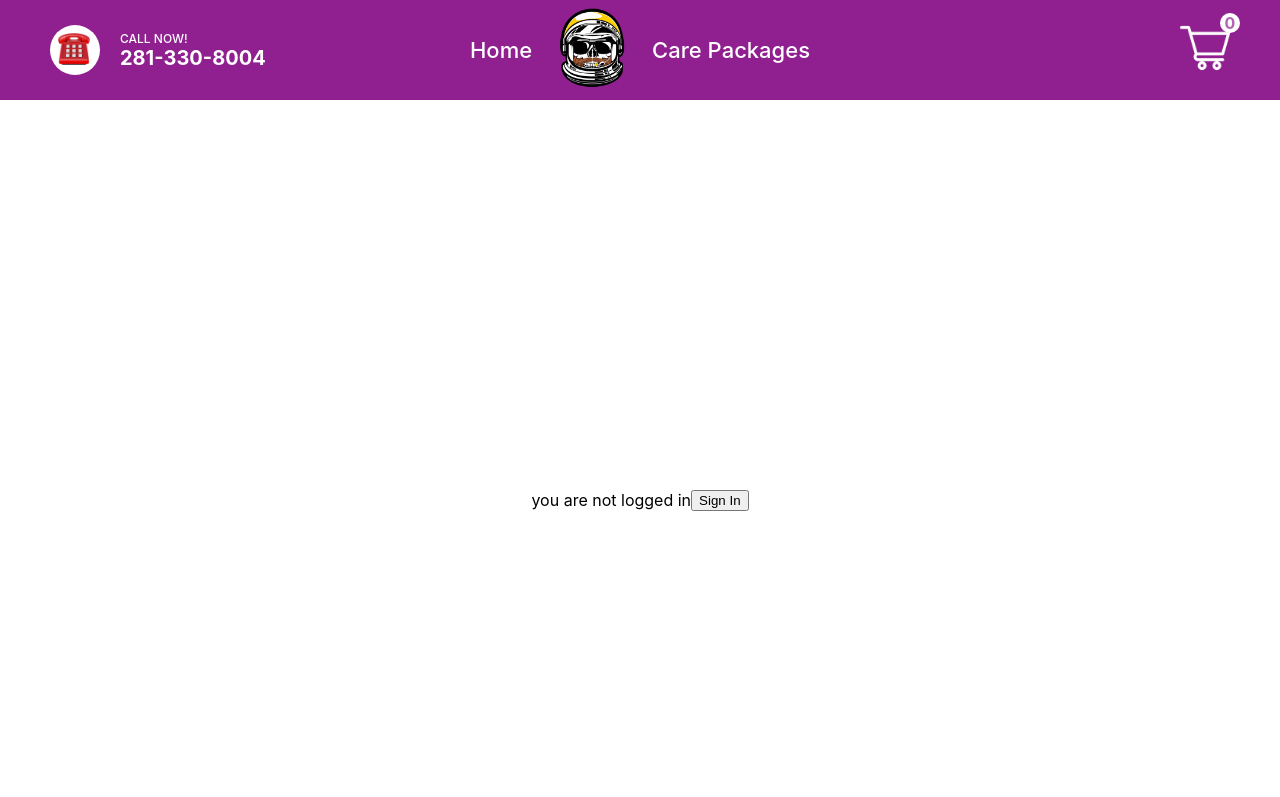
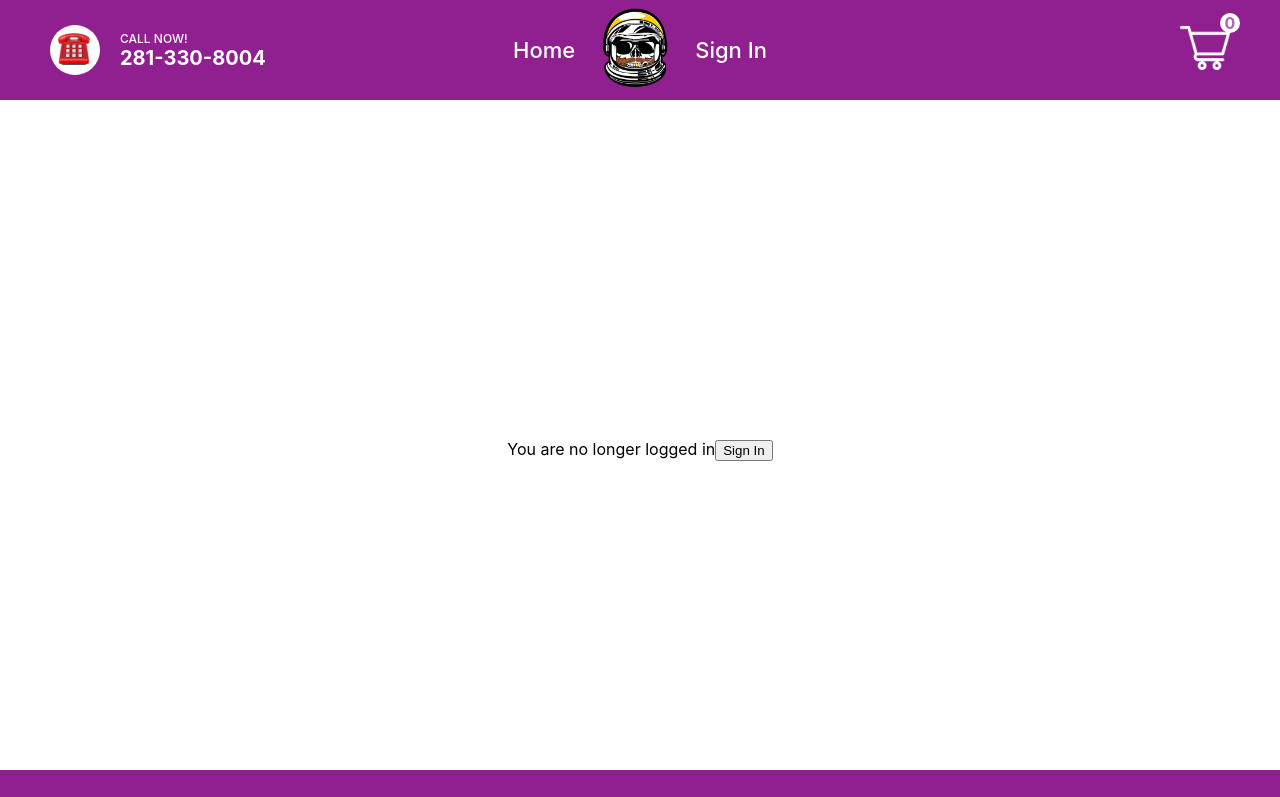
Before and after one commit to MikeNewsholme/Downstream, a Next.js app: page /login in a window 1280 px wide. Shown: the top 797 px of the page. Built offline with nearby package versions, Linux system fonts and the light colour scheme; no server answers.

Commit message:
safe commit

```diff
--- a/component/NavBar.jsx
+++ b/component/NavBar.jsx
@@ -30,8 +30,8 @@ const Navbar = () => {
               width="80"
             />
           </div>
-          <Link href="" passHref>
-            <li className={styles.listItem}>Care Packages</li>
+          <Link href="/login" passHref>
+            <li className={styles.listItem}>Sign In</li>
           </Link>
         </ul>
       </div>
--- a/pages/auth/signin.jsx
+++ b/pages/auth/signin.jsx
@@ -29,7 +29,7 @@ const SignIn = (props) => {
             setUserInfo({ ...userInfo, email: target.value })
           }
           type="email"
-          placeholder="john@email.com"
+          placeholder="mike@email.com"
         />
         <input
           value={userInfo.password}
--- a/pages/login.jsx
+++ b/pages/login.jsx
@@ -1,6 +1,7 @@
 import React from "react";
 import { useSession, signIn, signOut } from "next-auth/react";
-import styles from "../styles/Signin.module.css";
+import styles from "../styles/Login.module.css";
+
 
 const userLogin = () => {
   const { data: session } = useSession();
@@ -8,17 +9,19 @@ const userLogin = () => {
   if (session) {
     return (
       <div className={styles.container}>
-        <div>
-          welcome, {session.user.name}
-          <button onClick={() => signOut()}> Sign out</button>
+        <div className={styles.wrapper}>
+          Welcome, {session.user.name}
+          <button onClick={() => signOut()}>Sign out</button>
         </div>
       </div>
     );
   } else {
     return (
       <div className={styles.container}>
-        you are not logged in
-        <button onClick={() => signIn()}> Sign In</button>
+        <div className={styles.item}>
+          You are no longer logged in
+          <button onClick={() => signIn()}> Sign In</button>
+        </div>
       </div>
     );
   }
--- a/styles/Admin.module.css
+++ b/styles/Admin.module.css
@@ -20,10 +20,8 @@
   cursor: pointer;
 }
 
-.button:first-child {
-  background-color: darkslateblue;
-  margin-right: 10px;
-}
+
+
 
 .button:last-child {
   background-color: rgba(128, 0, 128, 0.873);
--- a/styles/Login.module.css
+++ b/styles/Login.module.css
@@ -5,12 +5,9 @@
     justify-content: center;
 
 }
+
 .wrapper {
     display:flex;
     flex-direction: column;
+
 }
-
-.error{
-    font: 12px;
-    color:darkred
-}
```
Also changed, not shown: pages/admin/index.jsx (+21 -14 lines).
